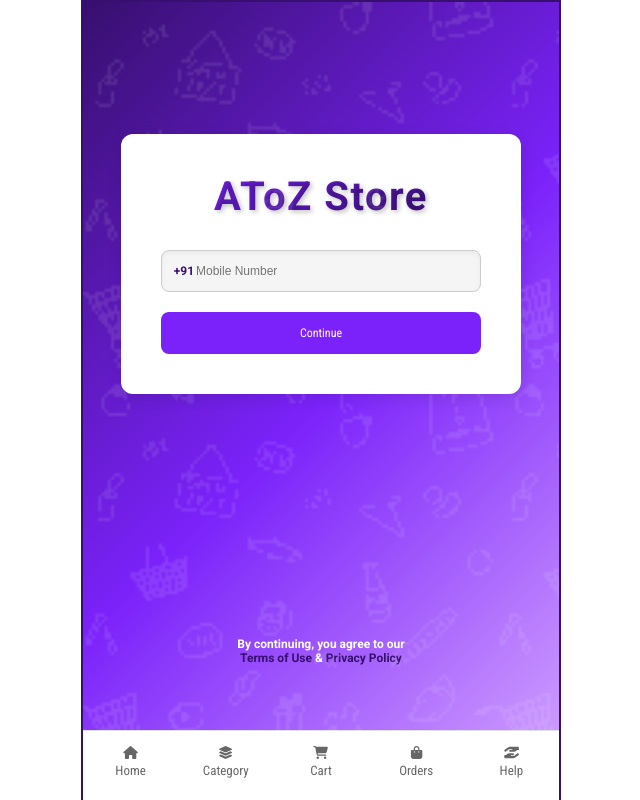
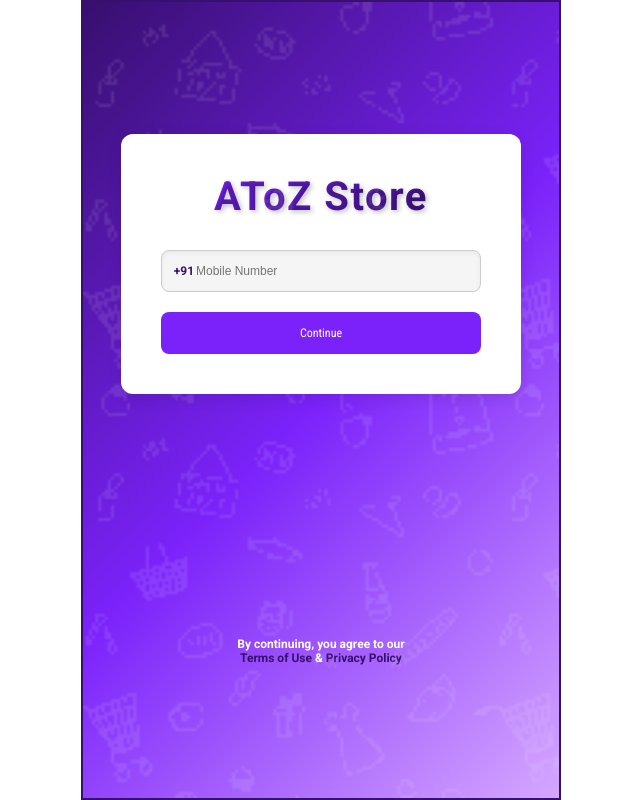
Before and after one commit to jyo30kumar/client-product-web, a React (Vite) app: page /login in a window 1280 px wide. Shown: the whole page, without its empty margins (319-959 px from the left). Built offline with nearby package versions, Linux system fonts and the light colour scheme.

Commit message:
login false

```diff
--- a/src/App.jsx
+++ b/src/App.jsx
@@ -14,7 +14,7 @@ import useViewportHeight from "./hooks/useViewportHeight";
 import "./App.css";
 
 function App() {
-  const [isLoggedIn, setLoggedIn] = useState(true);
+  const [isLoggedIn, setLoggedIn] = useState(false);
 
   useViewportHeight();
 
```
